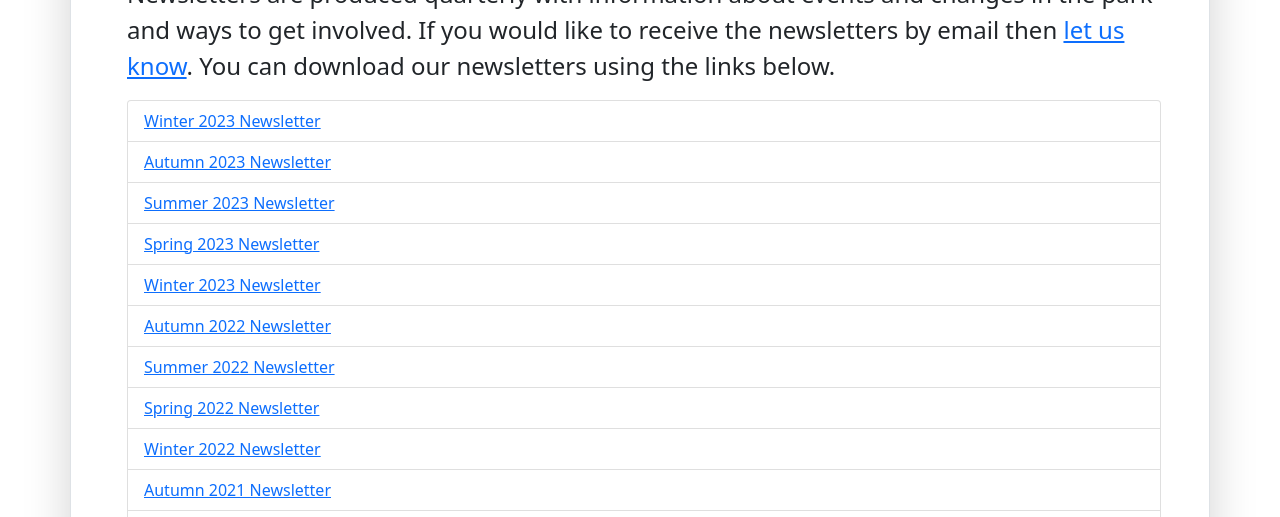
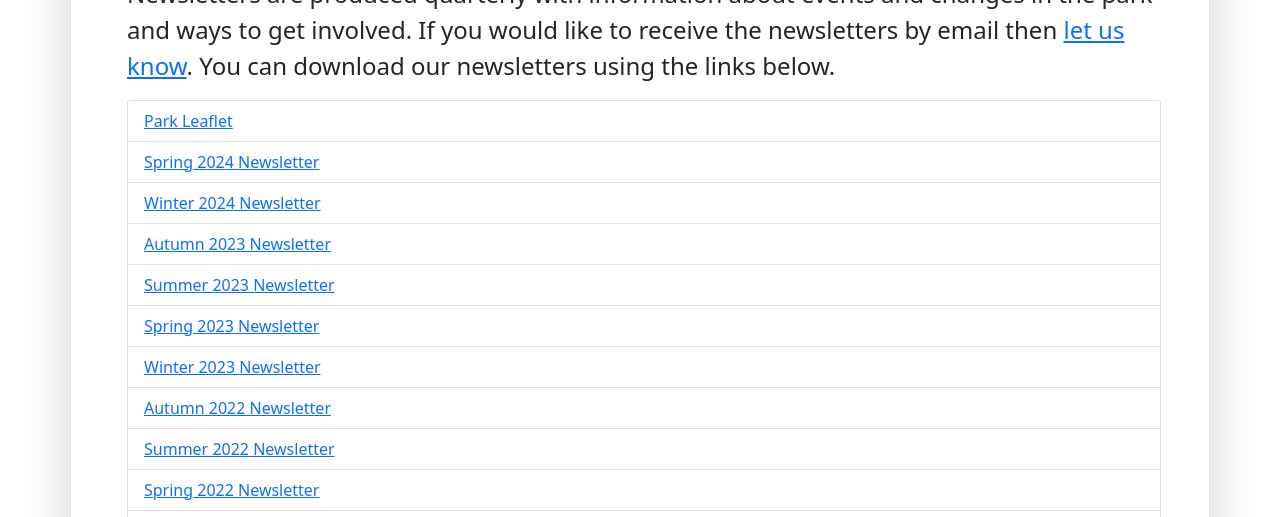
Before and after one commit to nathancowieson/BMP_website, a plain HTML site: page publications.html in a window 1280 px wide. Shown: the part 257-774 px from the top of the page. Drawn offline with nearby package versions, Linux system fonts and the light colour scheme.

Commit message:
added a newletter and leaflet and fixed a typo with the winter 2024 letter being labelled 2023

```diff
--- a/content-panels/publications-panel.html
+++ b/content-panels/publications-panel.html
@@ -6,8 +6,9 @@
 	Newsletters are produced quarterly with information about events and changes in the park and ways to get involved. If you would like to receive the newsletters by email then <a href="mailto:trustees@betjemanpark.org.uk">let us know</a>. You can download our newsletters using the links below.
       </p>
       <ul class="list-group" id="pubs_list">
-
-	<li class="list-group-item"><a href="https://mailchi.mp/0e3e7a782839/betjeman-park-newsletter-winter2024-16927216">Winter 2023 Newsletter</a></li>
+	<li class="list-group-item"><a href="images/bmp_leaflet_2024.pdf">Park Leaflet</a></li>
+	<li class="list-group-item"><a href="https://mailchi.mp/6e4624173353/betjeman-park-newsletter-spring2024-16933291">Spring 2024 Newsletter</a></li>
+	<li class="list-group-item"><a href="https://mailchi.mp/0e3e7a782839/betjeman-park-newsletter-winter2024-16927216">Winter 2024 Newsletter</a></li>
 	<li class="list-group-item"><a href="https://mailchi.mp/2b5dd120afbc/betjeman-park-newsletter-autumn-16917612">Autumn 2023 Newsletter</a></li>
 	<li class="list-group-item"><a href="https://mailchi.mp/b2b8d1830090/betjeman-park-newsletter-summer-16903860">Summer 2023 Newsletter</a></li>
 	<li class="list-group-item"><a href="https://mailchi.mp/2cd68c5b9e7b/betjeman-park-newsletter-spring-16839852">Spring 2023 Newsletter</a></li>
```
